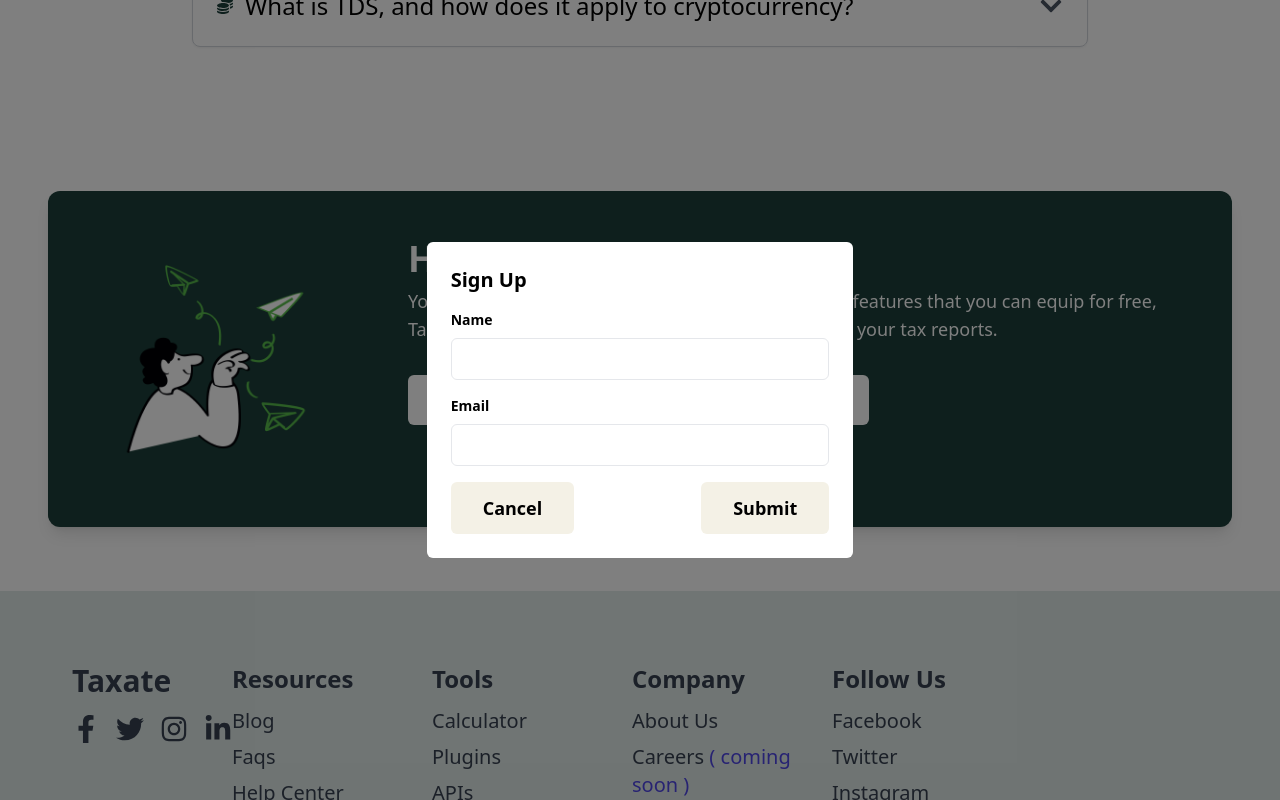
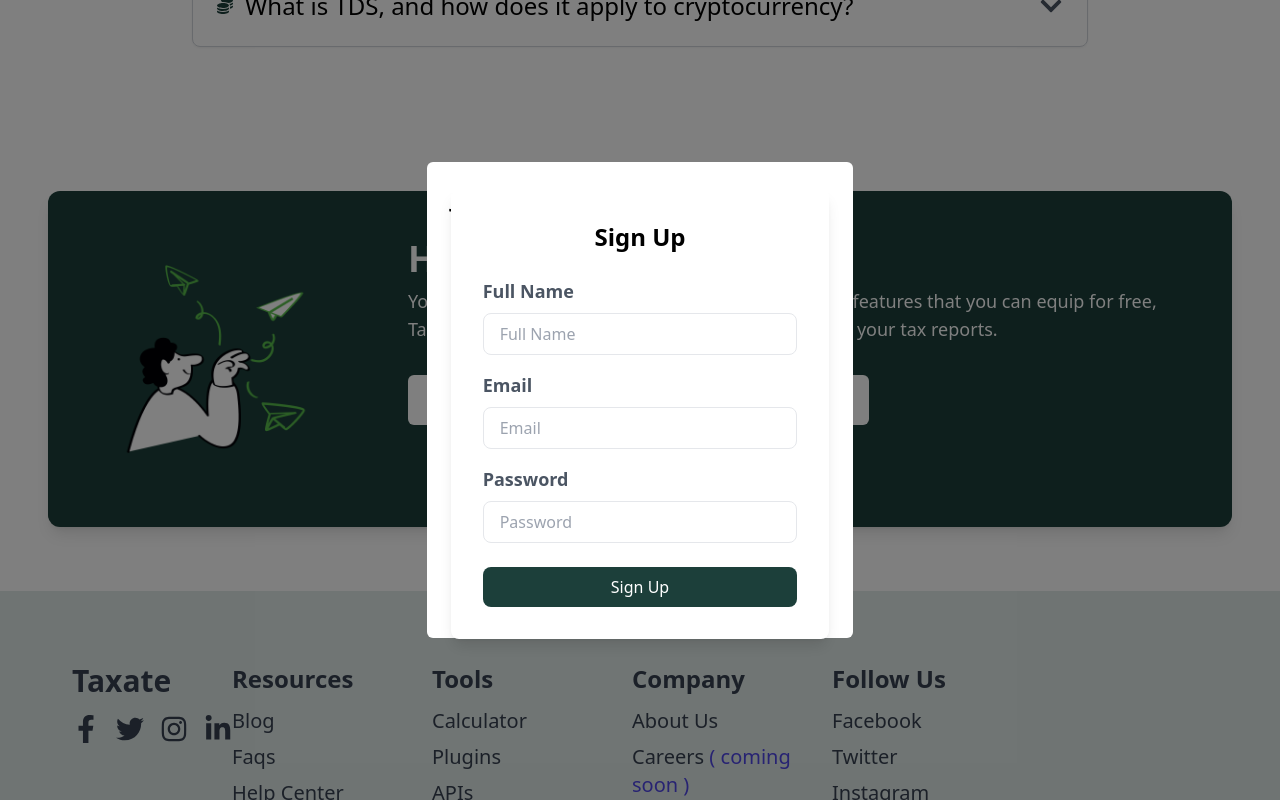
Before and after one commit to PantherForce/taxate, a React (Vite) app: page / in a window 1280 px wide. Both pictures are taken after a click on the button "Get Started for FREE →". Shown: the part 5833-6633 px from the top of the page. Built offline with nearby package versions, Linux system fonts and the light colour scheme.

Commit message:
changes-ui

```diff
--- a/src/components/Blogs/PostPage.tsx
+++ b/src/components/Blogs/PostPage.tsx
@@ -114,8 +114,8 @@ const PostPage: React.FC = () => {
           </div>
         </div>
       </div>
-
-      <div className="container mx-auto px-4 md:px-8 lg:px-16 py-8">
+<ContentContainer>
+      <div className="">
         <div className="grid grid-cols-1 md:grid-cols-3 gap-8">
           {/* Table of Contents on larger screens */}
           <div className="hidden w-full md:block">
@@ -132,7 +132,9 @@ const PostPage: React.FC = () => {
             />
           </div>
         </div>
+
       </div>
+      </ContentContainer>
 
       <div className="mt-12">
         <Faqs />
--- a/src/components/CTA/SingUpCard.tsx
+++ b/src/components/CTA/SingUpCard.tsx
@@ -3,6 +3,8 @@
 import React, { useState, useEffect } from "react";
 import ContentContainer from "../Layout/ContentContainer/ContentContainer";
 import Button from "../Layout/Button/Button";
+import Signup from "../Singup/SignupModal";
+import { FaTimes } from "react-icons/fa";
 
 const SignupCard: React.FC = () => {
   const [showModal, setShowModal] = useState(false);
@@ -82,46 +84,11 @@ const SignupCard: React.FC = () => {
       {showModal && (
         <div className="fixed inset-0 bg-black bg-opacity-50 flex justify-center items-center z-50">
           <div className="bg-white p-6 rounded-md w-3/4 md:w-1/3">
-            <h3 className="text-xl font-bold mb-4">Sign Up</h3>
-            <form onSubmit={handleSubmit}>
-              <div className="mb-4">
-                <label className="block text-sm font-semibold">Name</label>
-                <input
-                  type="text"
-                  className="w-full p-2 mt-2 border rounded-md"
-                  value={name}
-                  onChange={(e) => setName(e.target.value)}
-                  required
-                />
-              </div>
-              <div className="mb-4">
-                <label className="block text-sm font-semibold">Email</label>
-                <input
-                  type="email"
-                  className="w-full p-2 mt-2 border rounded-md"
-                  value={email}
-                  onChange={(e) => setEmail(e.target.value)}
-                  required
-                />
-              </div>
-              <div className="flex flex-col gap-3 md:flex-row justify-between">
-                <Button
-                  fontSize="lg"
-                  className="px-8 font-semibold py-3 bg-[#F4F1E6] text-black"
-                  onClick={() => setShowModal(false)} // Close modal on cancel
-                >
-                  Cancel
-                </Button>
-                <Button
-                  fontSize="lg"
-                  className="px-8 font-semibold py-3 bg-[#F4F1E6] text-black"
-                  type="submit"
-                  disabled={loading} // Disable submit button during loading
-                >
-                  {loading ? "Submitting..." : "Submit"}
-                </Button>
-              </div>
-            </form>
+          <div className="flex flex-row justify-between">
+            <h3 className="text-xl font-bold ">Join wishlist</h3>
+            <button  onClick={() => setShowModal(false)} ><FaTimes color="red"/></button>
+            </div>
+            <Signup/>
           </div>
         </div>
       )}
--- a/src/components/TableOfContents/TableOfContents.tsx
+++ b/src/components/TableOfContents/TableOfContents.tsx
@@ -43,16 +43,16 @@ const TableOfContents: React.FC<TableOfContentsProps> = ({ content }) => {
       >
         Table of Contents
       </motion.h3>
-      <ul className="list-disc pl-6 space-y-2 text-gray-600">
+      <ul className="flex flex-col gap-6 text-gray-600">
         {headings.map((heading) => (
           <motion.li
             key={heading.id}
-            whileHover={{ scale: 1.1 }} // Animation for hover effect
+            // Animation for hover effect
             transition={{ type: "spring", stiffness: 300 }}
           >
             <button
               onClick={() => handleScrollTo(heading.id)}
-              className="text-black text-lg md:text-base font-medium focus:outline-none hover:text-primary transition-all"
+              className="text-black text-lg md:text-xl font-normal"
             >
               {heading.text}
             </button>
--- a/src/index.css
+++ b/src/index.css
@@ -79,6 +79,70 @@
 
 
 
+.prose table {
+  width: 100%;
+  border-collapse: collapse;
+  margin-bottom: 1.5rem;
+}
+
+.prose th, .prose td {
+  padding: 0.75rem;
+  text-align: left;
+  border: 1px solid #e2e8f0;
+}
+
+.prose th {
+  background-color: #f7fafc;
+  color: #2b6cb0;
+  font-weight: 600;
+}
+
+.prose td {
+  background-color: #ffffff;
+  color: #000000;
+}
+
+.prose tr:nth-child(even) {
+  background-color: #f7fafc;
+}
+
+.prose tr:hover {
+  background-color: #edf2f7;
+}
+
+.prose table caption {
+  font-size: 1.25rem;
+  font-weight: 600;
+  color: #2b6cb0;
+  margin-bottom: 1rem;
+}
+
+
+
+
+
+@media (min-width: 1024px) {
+  .prose table {
+      font-size: 1.125rem;
+  }
+
+  .prose th, .prose td {
+      padding: 1rem;
+  }
+}
+
+@media (min-width: 1280px) {
+  .prose table {
+      font-size: 1.25rem;
+  }
+
+  .prose th, .prose td {
+      padding: 1.25rem;
+  }
+}
+
+
+
 
 @media (max-width: 640px) {
 
@@ -93,6 +157,14 @@
   .prose h3 {
     font-size: 1.5rem;
   }
+
+  .prose table {
+    font-size: 0.875rem;
+}
+
+.prose th, .prose td {
+    padding: 0.5rem;
+}
 
   .prose p {
     font-size: 1rem;
@@ -112,6 +184,14 @@
   .prose h1 {
     font-size: 2.25rem;
   }
+
+  .prose table {
+    font-size: 1rem;
+}
+
+.prose th, .prose td {
+    padding: 0.75rem;
+}
 
   .prose h2 {
     font-size: 1.875rem;
```
